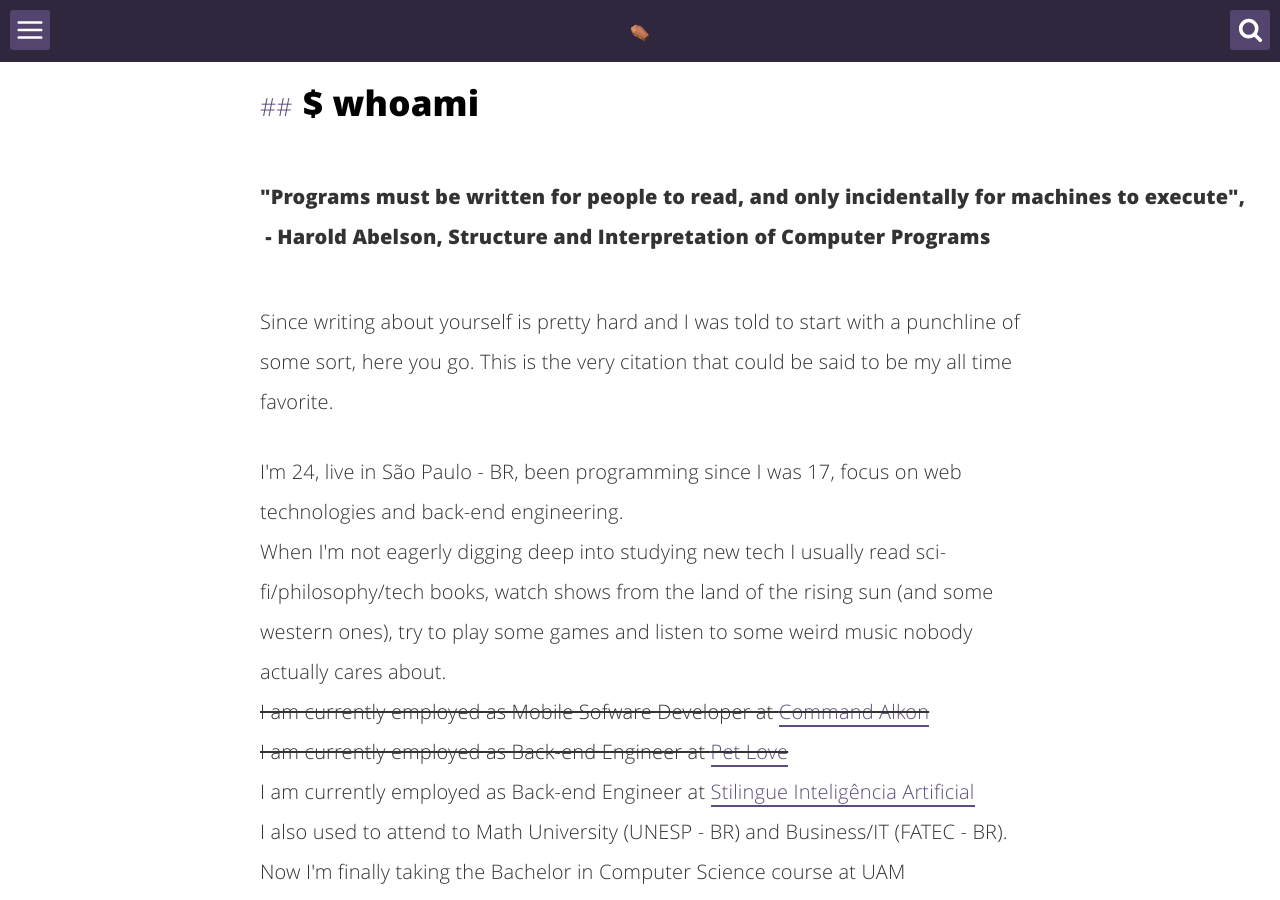
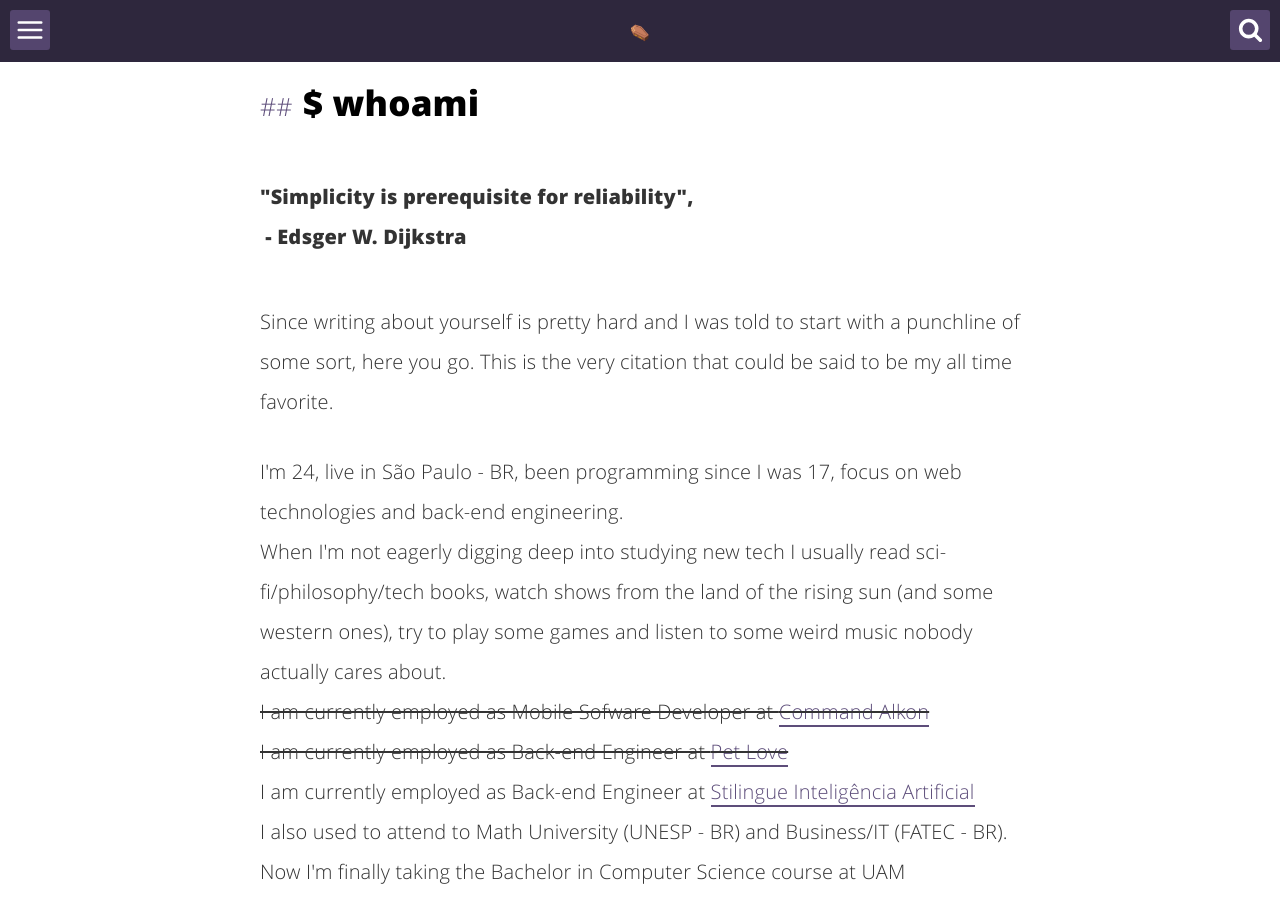
Before and after one commit to nulligor/nulligor.github.io, a Jekyll site: the page built from about.html, in a window 1280 px wide and 900 px high. Built offline with Jekyll 4.4.1, drawn with Linux system fonts in a browser that asks for light colours.

Commit message:
Changing citation cuz the other one was way too big

```diff
--- a/about.html
+++ b/about.html
@@ -7,8 +7,8 @@ description: "Who in the heck is Igor Soares"
 ---
 
 <h2>$ whoami</h2>
-<pre><p><b>"Programs must be written for people to read, and only incidentally for machines to execute",
- - Harold Abelson, Structure and Interpretation of Computer Programs</b></p></pre>
+<pre><p><b>"Simplicity is prerequisite for reliability",
+ - Edsger W. Dijkstra</b></p></pre>
 <p style="margin-top: -25px">Since writing about yourself is pretty hard and I was told to start with a punchline of some sort, here you go. This is the very citation that could be said
 to be my all time favorite.</p>
 <p>
```
